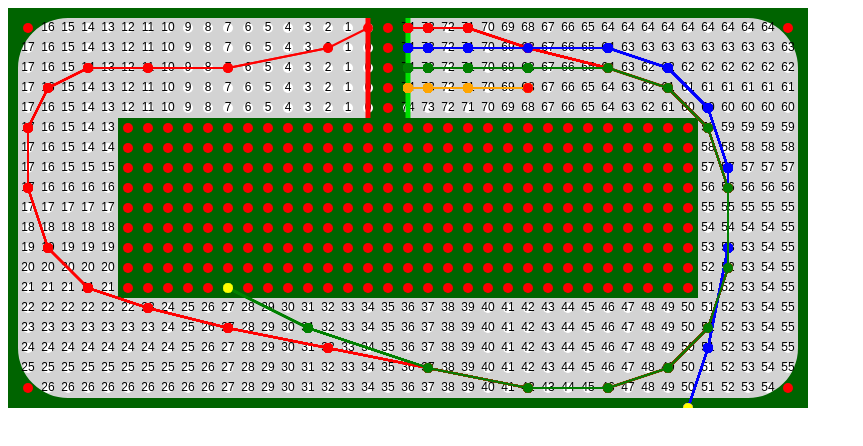
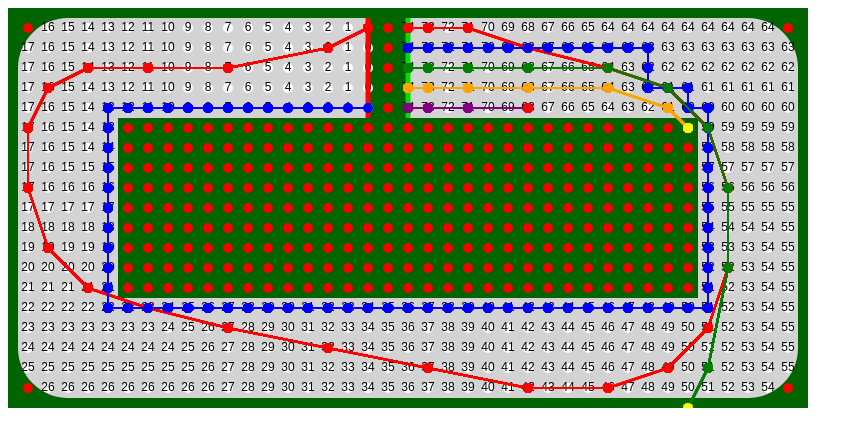
Before and after one commit to mckoss/racetrack, a website built with Vite: page index.html in a window 1280 px wide. Shown: the whole page, without its empty margins (0-863 px from the left). Built offline with nearby package versions, Linux system fonts and the light colour scheme.

Commit message:
Dumbest solver - creeper.

```diff
--- a/index.html
+++ b/index.html
@@ -20,14 +20,16 @@
     <script type="module">
         import { Racetrack, U_TRACK, BIG_OVAL, OVAL } from './src/racetrack.ts';
         import { MJLRacer1 } from "./src/racers/mjl-racer1.ts";
+        import { update as creeper } from "./src/racers/creeper.ts";
 
         const rt = new Racetrack(document.getElementById(`track`), OVAL);
 
         const mjl1 = new MJLRacer1(rt);
         rt.race(mjl1.update.bind(mjl1));
 
+        rt.race(creeper);
+
         rt.race((state, options) => {
-            console.log(options);
             if (state.step < 5) {
                 return [1, 0];
             }
--- /dev/null
+++ b/src/racers/creeper.ts
@@ -0,0 +1,32 @@
+import { CarState, MoveOption } from '../racetrack';
+import { Point, add } from '../points';
+
+export { update };
+
+function update(state: CarState, options: MoveOption[]): Point {
+    const best = bestOption(state.velocity, options);
+    if (!best) {
+        return [0, 0];
+    }
+    return best.move;
+}
+
+// Pick the best option out of all those where the velocity is exaclty 1
+// in one direction.
+function bestOption(v: Point, options: MoveOption[]): MoveOption | undefined {
+    let best:MoveOption | undefined;
+    for (const option of options) {
+        if (option.distanceToFinish === undefined) {
+            continue;
+        }
+        const [dx, dy] = add(v, option.move);
+        if (Math.abs(dx) + Math.abs(dy) !== 1) {
+            continue;
+        }
+
+        if (best === undefined || option.distanceToFinish < best.distanceToFinish!) {
+            best = option;
+        }
+    }
+    return best;
+}
--- a/src/racetrack.ts
+++ b/src/racetrack.ts
@@ -2,6 +2,8 @@ import { Point, linePoints, add, sub, scale, round, ceil, isZero, scaleToBox,
          id, pointFromId, neighbors } from './points.js';
 import { Track, U_TRACK, OVAL, BIG_OVAL } from './tracks.js';
 export { Racetrack, U_TRACK, OVAL, BIG_OVAL };
+
+export type { CarState, MoveOption, CarUpdate };
 
 interface CarState {
     status: 'running' | 'crashed' | 'finished' | 'error';
@@ -26,6 +28,8 @@ interface DriveResult {
 }
 
 const CAR_COLORS = ['red', 'blue', 'green', 'orange', 'purple', 'pink', 'brown', 'black', 'white'];
+
+const MAX_RACE_DURATION = 500;
 
 // UI for Playing Racetrack game
 class Racetrack {
@@ -305,7 +309,7 @@ class Racetrack {
                 console.warn(`Car ${i} is not responding.`);
                 delta = [0, 0];
             } else if (!valid(delta[0]) || !valid(delta[1])) {
-                console.error(`Invalid acceleration from car ${i}: ${delta}`);
+                console.error(`Car ${i+1}: Invalid move: ${delta} at ${car.position}`);
                 car.status = 'error';
                 continue;
             }
@@ -317,6 +321,7 @@ class Racetrack {
             this.histories[i].push(car.position);
             if (result.status !== 'ok') {
                 car.status = result.status;
+                console.log(`Car ${i+1} ${result.status} after ${this.stepNumber} steps at ${result.position}`);
             } else if (!isZero(car.velocity)) {
                 // Imagine the car coasts at it's current velocity until it
                 // leaves the track.
@@ -339,13 +344,18 @@ class Racetrack {
     }
 
     run() {
-        while (!this.isDone()) {
+        while (!this.isRaceDone()) {
             this.step();
         }
         console.log(`Race finished in ${this.stepNumber} steps.`);
     }
 
-    isDone(): boolean {
+    isRaceDone(): boolean {
+        if (this.stepNumber >= MAX_RACE_DURATION) {
+            console.warn("Race timed out.");
+            return true;
+        }
+
         for (let car of this.cars) {
             if (car.status === 'running') {
                 return false;
```
